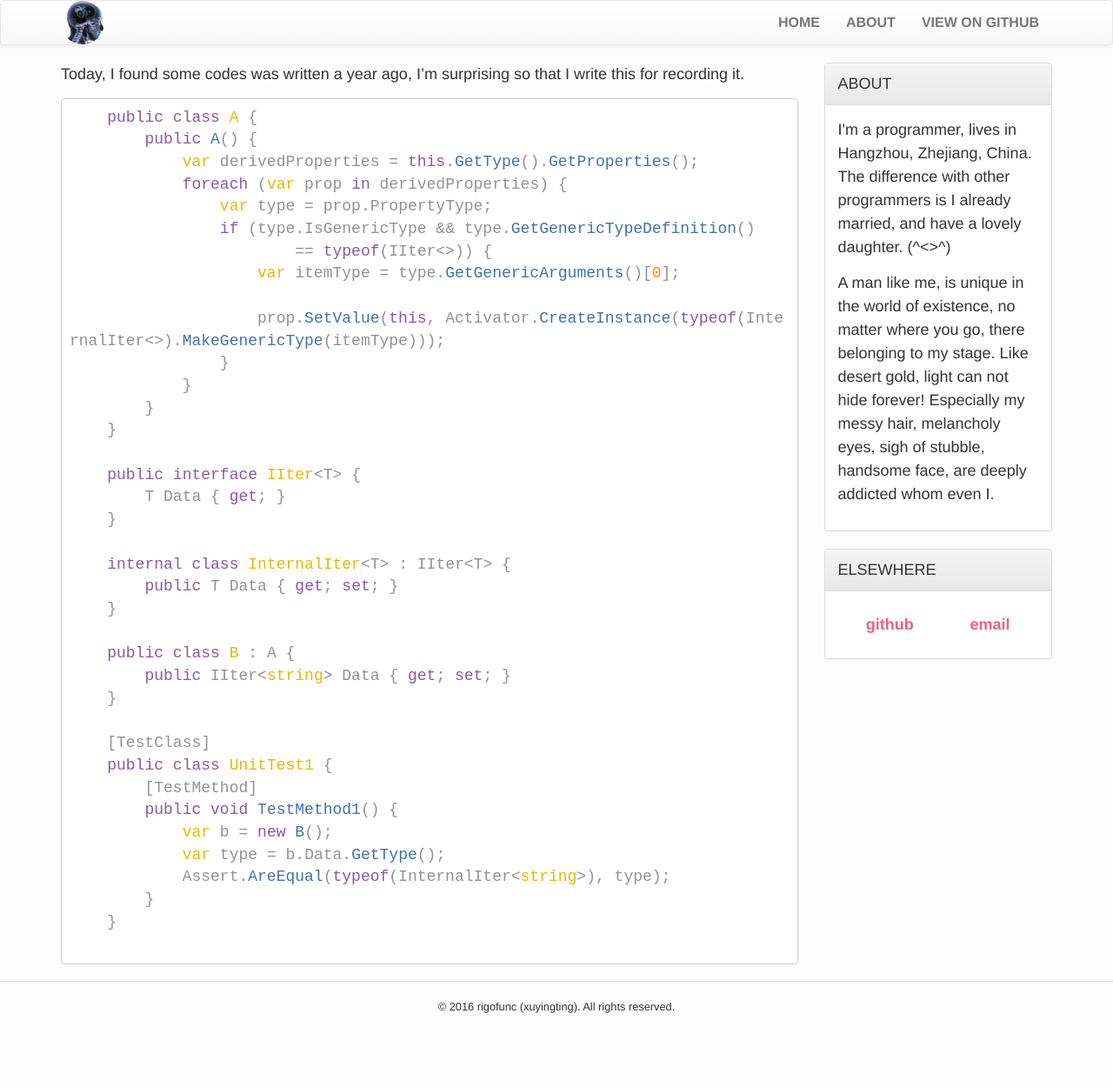
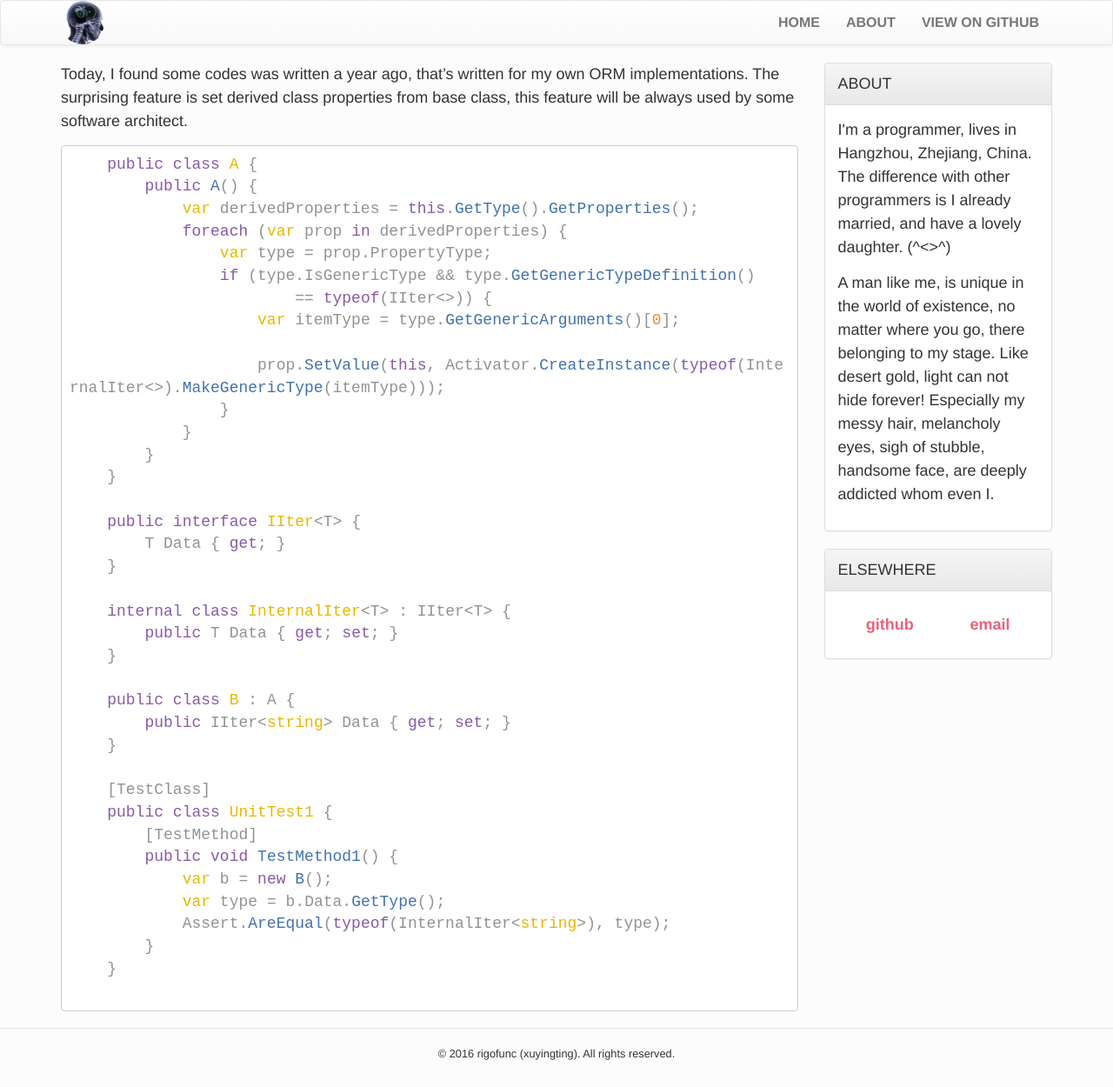
Before and after one commit to rigofunc/xyting.github.io, a Jekyll site: the page built from _posts/2016-7-6-Set-derived-class-properties-from-base-class.md, in a window 1280 px wide. Shown: the whole page at 87% size. Built offline with Jekyll 4.4.1, drawn with Linux system fonts in a browser that asks for light colours; before the commit the page ends 1196 px from its top, so only the background shows below that.

Commit message:
rename the post title of 2016-7-6

````diff
--- a/_config.yml
+++ b/_config.yml
@@ -3,7 +3,6 @@
 highlighter: rouge
 kramdown:
   input: GFM
-  syntax_highlighter: rouge
 paginate: 5
 github: https://www.github.com/xyting
 urls:
--- a/_posts/2016-7-6-code-written-before-I-become-a-software-architect.md
+++ b/_posts/2016-7-6-Set-derived-class-properties-from-base-class.md
@@ -2,7 +2,8 @@
 layout: default
 ---
 
-Today, I found some codes was written a year ago, I'm surprising so that I write this for recording it.
+Today, I found some codes was written a year ago, that's written for my own ORM implementations. The surprising feature is set
+derived class properties from base class, this feature will be always used by some software architect.
 
 ```csharp
     public class A {
````
